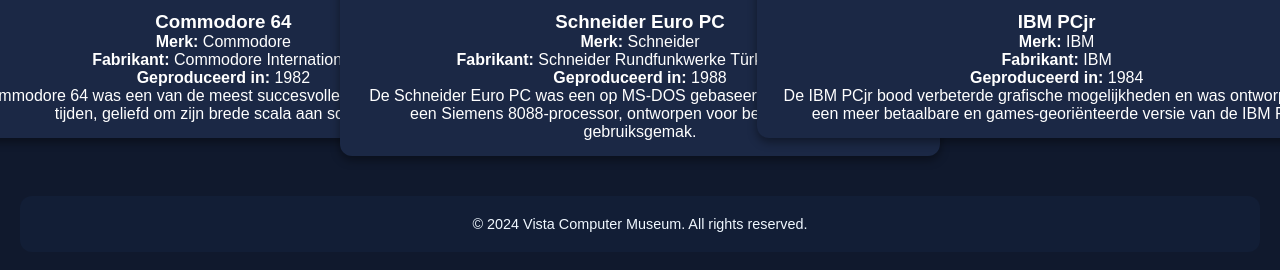
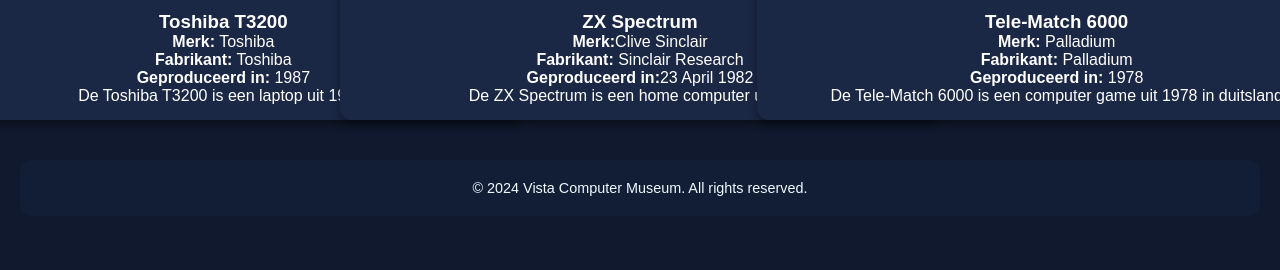
Before and after one commit to Djangootje-Vista/ComputerMuseumVista, a plain HTML site: page index.html in a window 1280 px wide. Shown: the part 572-842 px from the top of the page. After the commit the page ends 808 px from the top, so only its background shows below. Drawn offline with Linux system fonts and the light colour scheme.

Commit message:
code v18

```diff
--- a/index.html
+++ b/index.html
@@ -55,39 +55,39 @@
 
     <!-- Products Section -->
     <div class="products-hp">
-        <!-- Commodore 64 -->
+        <!-- Toshiba -->
         <div class="product-hp">
-            <img src="https://upload.wikimedia.org/wikipedia/commons/thumb/9/9d/Commodore64.jpg/266px-Commodore64.jpg" alt="Commodore 64">
+            <img src="https://i.ibb.co/bWhs5Km/Toshiba-T3200-22.jpg" alt="Toshiba T3200">
             <div class="product-info-hp">
-                <h3>Commodore 64</h3>
-                <p><strong>Merk:</strong> Commodore</p>
-                <p><strong>Fabrikant:</strong> Commodore International</p>
-                <p><strong>Geproduceerd in:</strong> 1982</p>
-                <p>De Commodore 64 was een van de meest succesvolle homecomputers aller tijden, geliefd om zijn brede scala aan software.</p>
+                <h3>Toshiba T3200 </h3>
+                <p><strong>Merk:</strong> Toshiba</p>
+                <p><strong>Fabrikant:</strong> Toshiba</p>
+                <p><strong>Geproduceerd in:</strong> 1987</p>
+                <p>De Toshiba T3200 is een laptop uit 1987.</p>
             </div>
         </div>
 
-        <!-- Schneider Euro PC -->
+        <!-- ZX Spectrum PC -->
         <div class="product-hp">
-            <img src="https://i0.wp.com/oldcrap.org/wp-content/uploads/2021/02/dsc_0055.jpeg" alt="Schneider Euro PC">
+            <img src="https://i.ibb.co/6X0YvWD/ZXSpectrum48k.jpg" alt="ZX Spectrum pc">
             <div class="product-info-hp">
-                <h3>Schneider Euro PC</h3>
-                <p><strong>Merk:</strong> Schneider</p>
-                <p><strong>Fabrikant:</strong> Schneider Rundfunkwerke Türkheim AG</p>
-                <p><strong>Geproduceerd in:</strong> 1988</p>
-                <p>De Schneider Euro PC was een op MS-DOS gebaseerde thuiscomputer met een Siemens 8088-processor, ontworpen voor betaalbaarheid en gebruiksgemak.</p>
+                <h3>ZX Spectrum</h3>
+                <p><strong>Merk:</strong>Clive Sinclair </p>
+                <p><strong>Fabrikant:</strong> Sinclair Research </p>
+                <p><strong>Geproduceerd in:</strong>23 April 1982</p>
+                <p>De ZX Spectrum is een home computer uit 1982</p>
             </div>
         </div>
 
-        <!-- IBM PCjr -->
+        <!-- Tele-Match 6000 -->
         <div class="product-hp">
-            <img src="https://upload.wikimedia.org/wikipedia/commons/thumb/9/9f/Ibm_pcjr_with_display.jpg/220px-Ibm_pcjr_with_display.jpg" alt="IBM PCjr">
+            <img src="https://i.ibb.co/bKyXBJF/Palladium-Tele-Match-6000-1.jpg" alt="Tele-match 6000">
             <div class="product-info-hp">
-                <h3>IBM PCjr</h3>
-                <p><strong>Merk:</strong> IBM</p>
-                <p><strong>Fabrikant:</strong> IBM</p>
-                <p><strong>Geproduceerd in:</strong> 1984</p>
-                <p>De IBM PCjr bood verbeterde grafische mogelijkheden en was ontworpen als een meer betaalbare en games-georiënteerde versie van de IBM PC.</p>
+                <h3>Tele-Match 6000</h3>
+                <p><strong>Merk:</strong> Palladium</p>
+                <p><strong>Fabrikant:</strong> Palladium</p>
+                <p><strong>Geproduceerd in:</strong> 1978</p>
+                <p>De Tele-Match 6000 is een computer game uit 1978 in duitsland</p>
             </div>
         </div>
     </div>
```
